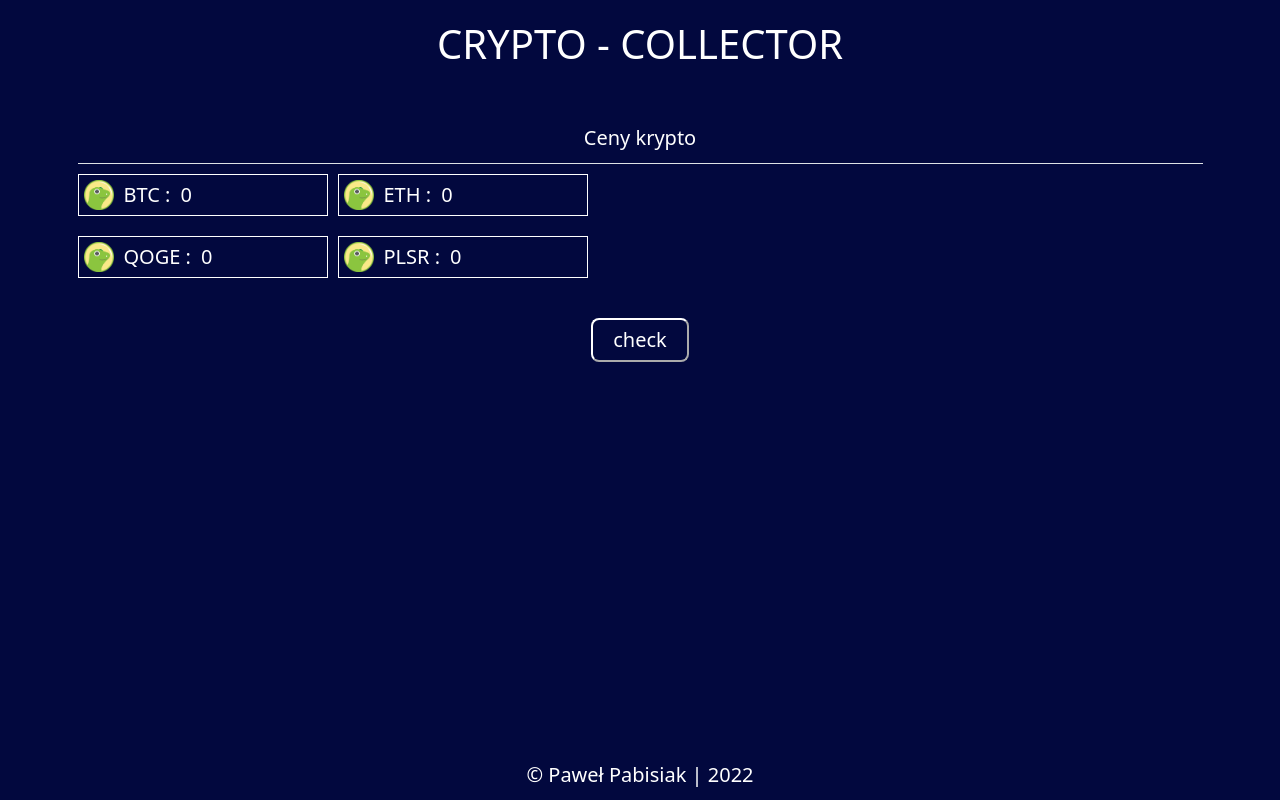
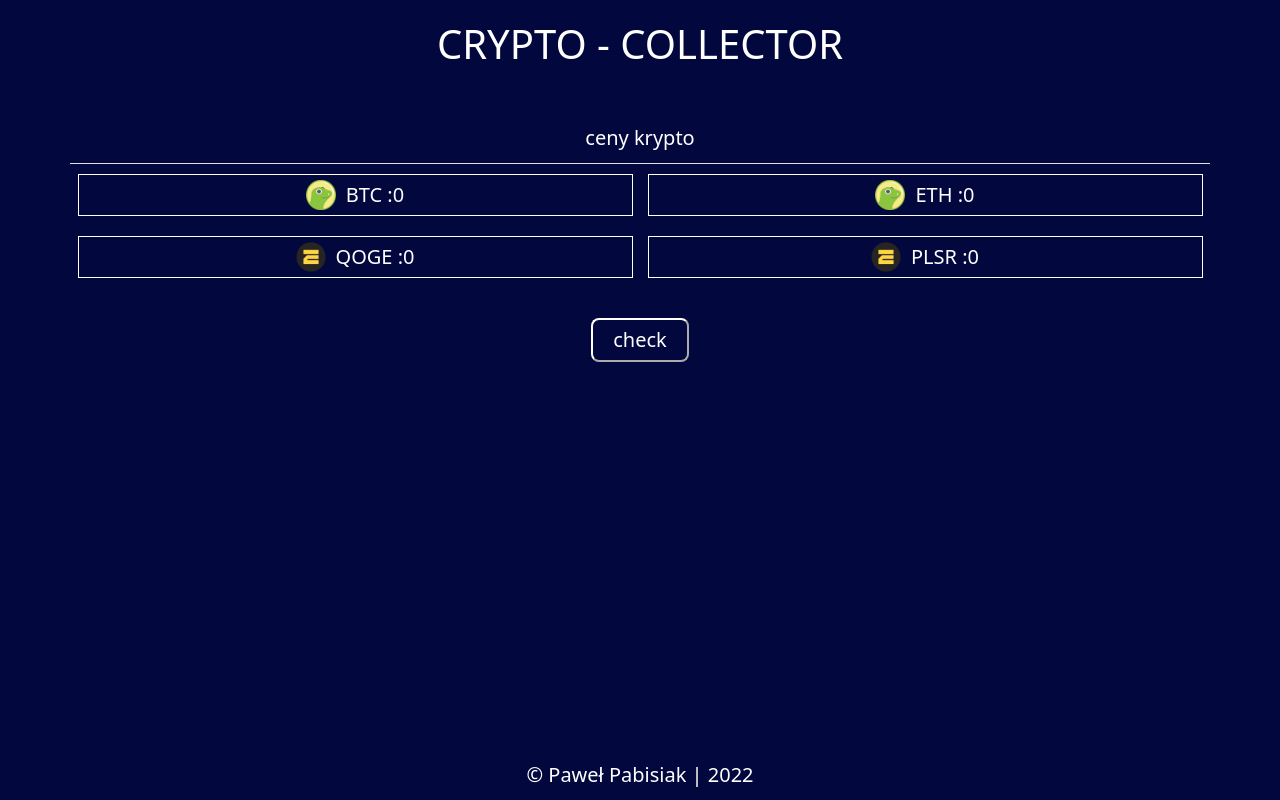
Before and after one commit to PaweliOS/Crypto-Collector, a plain HTML site: page index.html in a window 1280 px wide. Drawn offline with nearby package versions, Linux system fonts and the light colour scheme; a web font is replaced by a local one.

Commit message:
Adjusted bootstrap.

```diff
--- a/index.html
+++ b/index.html
@@ -23,29 +23,40 @@
     <main>
         <section class="crypto">
             <div class="container crypto__box">
-                <p class="col-12 crypto__title text-center border-bottom">ceny krypto</p>
-                <div class="crypto__data crypto__data--coinGecko">
-                    <div class="crypto__coins crypto__coins--btc">
+                <div class="row">
+                    <p class="col-12 w-100 crypto__title text-center border-bottom">ceny krypto</p>
+                </div>
+                <div class="row crypto__data crypto__data--coinGecko">
+                    <div class="col-12 col-sm">
+
+                        <div class=" crypto__coins crypto__coins--btc">
                             <img class="crypto__Ex-logo" src="./img/coingecko_circle_320.png" alt="">
                             <p class="crypto__coins--text crypto__coins--title"> btc :</p>
                             <p class="crypto__coins--text crypto__coins--price crypto__coins--btc-price">0</p>
                         </div>
-                    <div class="crypto__coins crypto__coins--eth">
+                    </div>
+                    <div class="col-12 col-sm">
+                        <div class=" crypto__coins crypto__coins--eth">
                             <img class="crypto__Ex-logo" src="./img/coingecko_circle_320.png" alt="">
                             <p class="crypto__coins--text crypto__coins--title"> eth :</p>
                             <p class="crypto__coins--text crypto__coins--price crypto__coins--eth-price">0</p>
                         </div>
                     </div>
-                <div class="crypto__data crypto__data--exBitron">
-                    <div class="crypto__coins crypto__coins--btc">
-                        <img class="crypto__Ex-logo" src="./img/coingecko_circle_320.png" alt="">
+                </div>
+                <div class="row crypto__data crypto__data--exBitron">
+                    <div class="col-12 col-sm">
+                        <div class=" crypto__coins crypto__coins--qoge">
+                            <img class="crypto__Ex-logo" src="./img/exbitron-icon.png" alt="">
                             <p class="crypto__coins--text crypto__coins--title"> qoge :</p>
                             <p class="crypto__coins--text crypto__coins--price crypto__coins--qoge-price">0</p>
                         </div>
-                    <div class="crypto__coins crypto__coins--eth">
-                        <img class="crypto__Ex-logo" src="./img/coingecko_circle_320.png" alt="">
+                    </div>
+                    <div class="col-12 col-sm">
+                        <div class="crypto__coins crypto__coins--plsr">
+                            <img class="crypto__Ex-logo" src="./img/exbitron-icon.png" alt="">
                             <p class="crypto__coins--text crypto__coins--title"> plsr :</p>
                             <p class="crypto__coins--text crypto__coins--price crypto__coins--plsr-price">0</p>
+                        </div>
                     </div>
                 </div>
 
--- a/scss/main.scss
+++ b/scss/main.scss
@@ -31,36 +31,38 @@ body {
 }
 
 .crypto {
-        padding: 2rem 4rem;
+        padding: 2rem 0;
     &__box {
+        // display: flex;
+        // flex-direction: column;
         color: white;
         font-size: 2rem;
     }
 
     &__title {
-        padding: 1rem;
+        padding: 1rem 0;
 
-        &::first-letter {
-            text-transform: uppercase;
-        }
+        // &::first-letter {
+        //     text-transform: uppercase;
+        // }
     }
 
     &__data {
-        display: flex;
+        // display: flex;
         margin-bottom: 2rem;
     }
 
     &__coins {
         display: flex;
+        flex-wrap: wrap;
         min-width: 250px;
         border: 1px solid white;
         padding: 0.5rem;
-        justify-content: start;
-        margin-right: 1rem;
+        justify-content: center;
+
 
         &--text {
             margin-bottom: 0;
-            margin-right: 1rem;
         }
         &--title {
             text-transform: uppercase;
```
Also changed, not shown: img/exbitron-icon.png (added), scss/main.css, 1 other file. Lines whose indentation alone changed are shown as unchanged.
